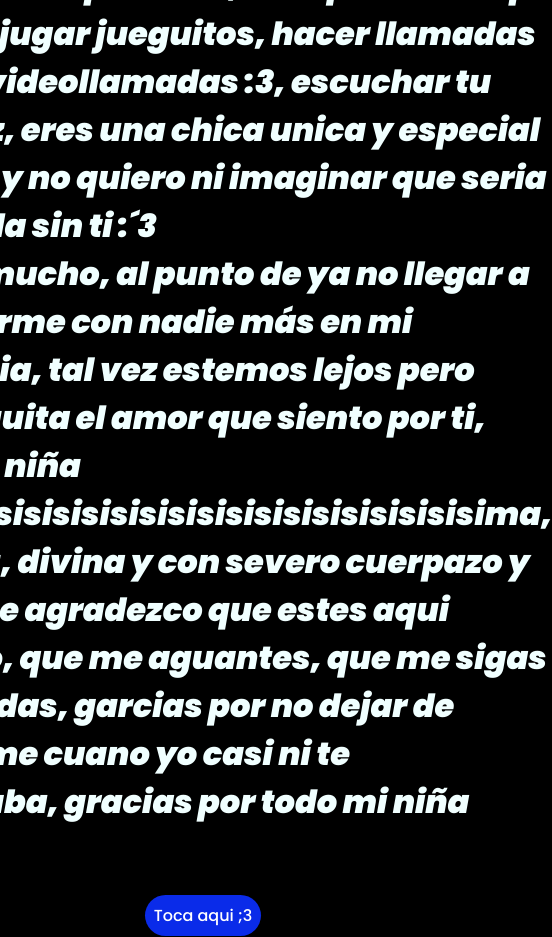
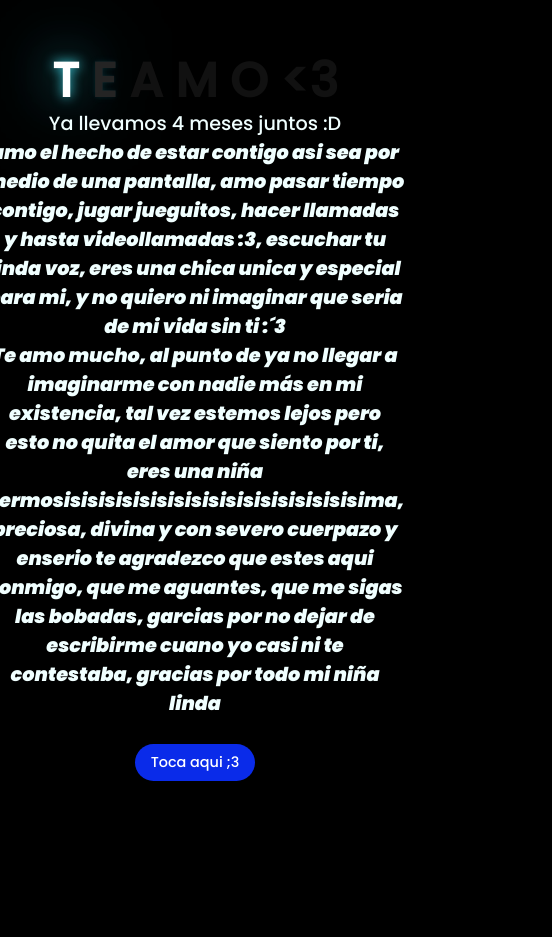
Before and after one commit to Jackyalvarez1203/Nuestra-Linda-Relacion1, a plain HTML site: page index.html in a window 390 px wide. Shown: the whole page, 552 px wide, since content can reach past the window. After the commit the page ends 844 px from the top, so only its background shows below. Drawn offline with Linux system fonts and the light colour scheme.

Commit message:
Update style.css

```diff
--- a/css/style.css
+++ b/css/style.css
@@ -1,97 +1,103 @@
 @import url('https://fonts.googleapis.com/css2?family=Poppins:ital,wght@0,500;1,900&display=swap');
-*{
-    font-family: 'Poppins',cursive;
+
+* {
+    font-family: 'Poppins', cursive;
+    margin: 0;
+    padding: 0;
+    box-sizing: border-box;
 }
-body{
+
+body {
     color: azure;
     width: 100%;
-    height: 82vh;
+    min-height: 100vh;
     display: flex;
     flex-direction: column;
     align-items: center;
     justify-content: center;
     background-color: black;
-    /* padding-top: -30; */
 }
 
-.botones{
+.botones {
     padding: 9px;
     border-radius: 80px;
     background-color: transparent;
     border: none;
+    margin: 10px;
 }
 
-.botones a{
+.botones a {
     background-color: #0a2be9;
-    padding: 9px;
+    padding: 9px 18px;
     border-radius: 80px;
-    -webkit-border-radius: 80px;
-    -moz-border-radius: 80px;
-    -ms-border-radius: 80px;
-    -o-border-radius: 80px;
-
+    text-decoration: none;
+    display: inline-block;
+    color: azure;
 }
 
-.botones a:focus{
+.botones a:focus {
     background-color: rgb(50, 194, 194);
 }
 
-.greetings{
+.greetings {
     font-size: 7rem;
     font-weight: 900;
+    text-align: center;
 }
-.greetings > span{
+
+.greetings > span {
     animation: glow 2.5s ease-in-out infinite;
 }
-@keyframes glow{
-    0%, 100%{
+
+@keyframes glow {
+    0%, 100% {
         color: #fff;
         text-shadow: 0 0 12px #39c6d6, 0 0 50px #39c6d6, 0 0 100px #39c6d6;
     }
-    10%, 90%{
+    10%, 90% {
         color: #111;
         text-shadow: none;
     }
 }
-.greetings > span:nth-child(2){
-    animation-delay: .2s ;
-}
-.greetings > span:nth-child(3){
-    animation-delay: .4s ;
-}
-.greetings > span:nth-child(4){
-    animation-delay: .6s;
-}
-.greetings > span:nth-child(5){
-    animation-delay: .8s;
-}
-.greetings > span:nth-child(6){
-    animation-delay: 1s;
+
+.greetings > span:nth-child(2) { animation-delay: .2s; }
+.greetings > span:nth-child(3) { animation-delay: .4s; }
+.greetings > span:nth-child(4) { animation-delay: .6s; }
+.greetings > span:nth-child(5) { animation-delay: .8s; }
+.greetings > span:nth-child(6) { animation-delay: 1s; }
+
+.description {
+    font-size: 1.5rem;
+    margin-bottom: 20px;
+    text-align: center;
+    padding: 0 20px;
 }
 
-.description{
-    font-size: 1.5rem;
-    margin-bottom: 20px;
-}
-
-.button a{
+.button a {
     text-decoration: none;
     font-size: 1rem;
     color: #111;
 }
 
-@media screen and (max-width:574px){
-    .greetings{
-        display: block;
-        font-size: 4rem;
-        font-weight: 800;
-        text-align: center;
-    }
-    .description{
-        font-size: 2rem;
+@media screen and (max-width: 574px) {
+    .greetings {
+        font-size: 3rem;  /* Reducido de 4rem a 3rem para mejor proporción */
+        font-weight: 900;
+        line-height: 1.2;
     }
 
-    .button a{
-        font-size: 1rem;
+    .description {
+        font-size: 1.2rem;  /* Reducido de 2rem a 1.2rem */
+        margin-bottom: 15px;
+    }
+
+    .botones {
+        padding: 6px;
+        margin: 5px;
+    }
+
+    .botones a {
+        padding: 8px 16px;
+        font-size: 0.9rem;
     }
 }
```
